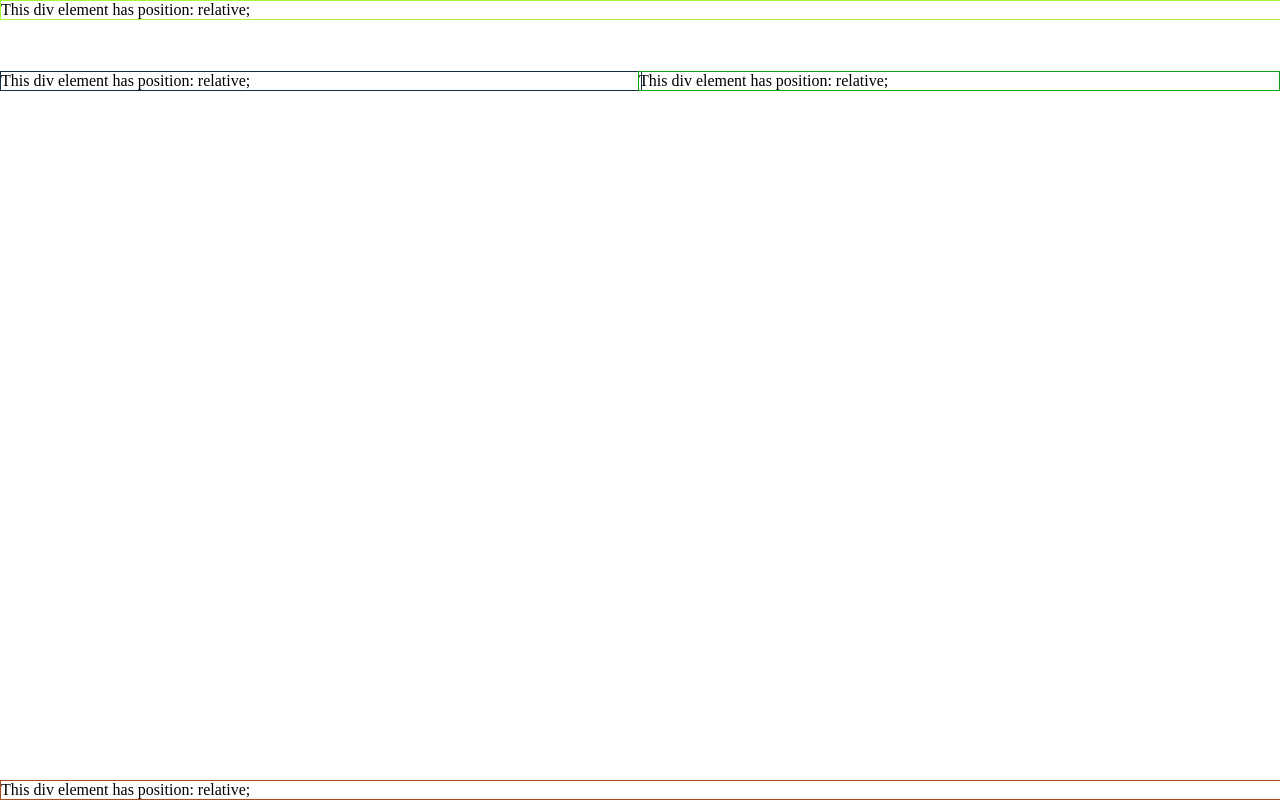
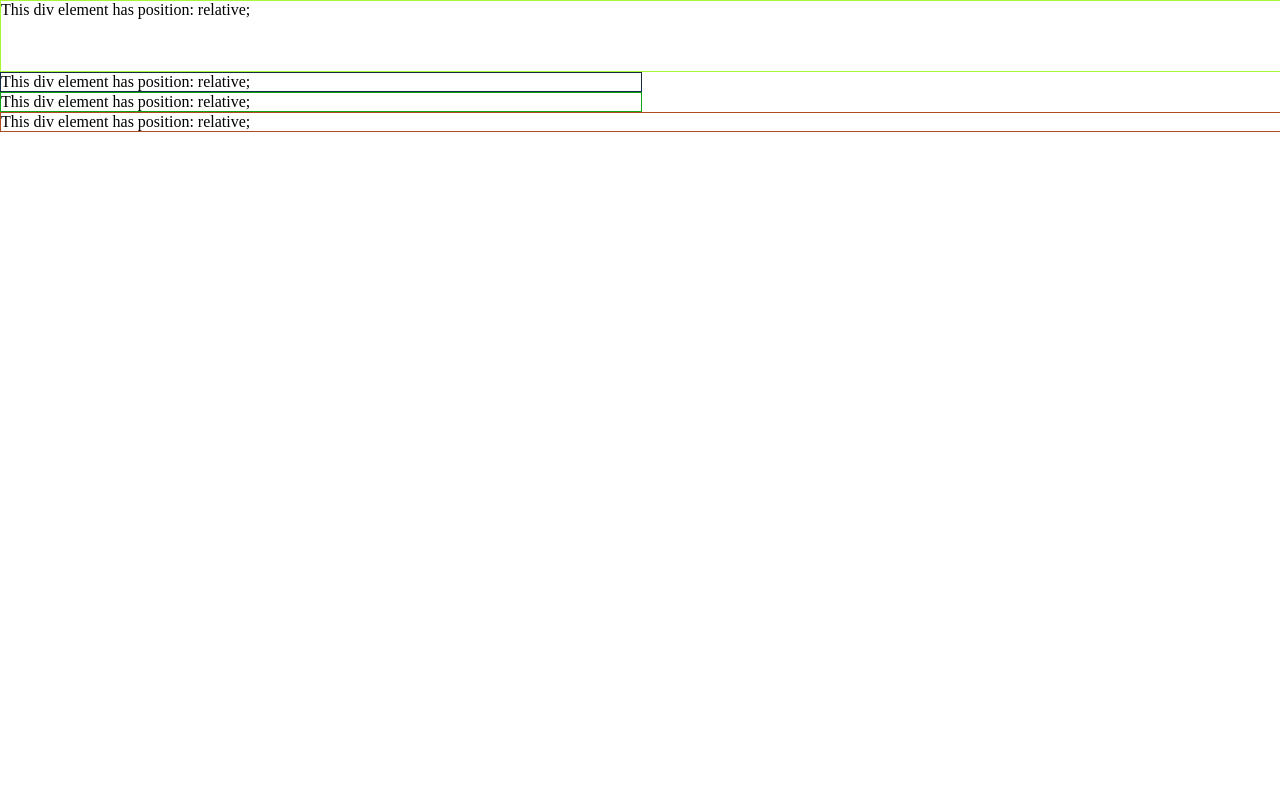
Before and after one commit to tomasis7/ovning_to_solve_position_sizing_problem, a plain HTML site: page index.html in a window 1280 px wide. Drawn offline with Linux system fonts and the light colour scheme.

Commit message:
getting better but i try to get left and right div together in a single row

```diff
--- a/index.html
+++ b/index.html
@@ -6,40 +6,32 @@
         box-sizing: content-box;
         display: flex relative;
         flex-direction: row;
+        justify-content: flex-start;
         margin: 0;
         padding: 0;
       }
       div.top {
         box-sizing: content-box;
 
-        position: absolute;
-        top: 0px;
-        left: 0px;
         width: 100%;
-        height 70px;
+        height: 70px;
         border: 1px solid #a6f932;
       }
       div.left {
         box-sizing: content-box;
+        align-self: auto;
 
-        position: absolute;
-        top: 71px;
-        left: 0px;
         border: 1px solid #142d45;
         width: 50%;
       }
       div.right {
         box-sizing: content-box;
+        align-self: auto;
 
-        position: absolute;
-        top: 71px;
-        right: 0px;
         border: 1px solid #0fa414;
         width: 50%;
       }
       div.bottom {
-        position: absolute;
-        bottom: 0px;
         border: 1px solid #ad4b21;
         width: 100%;
       }
```
